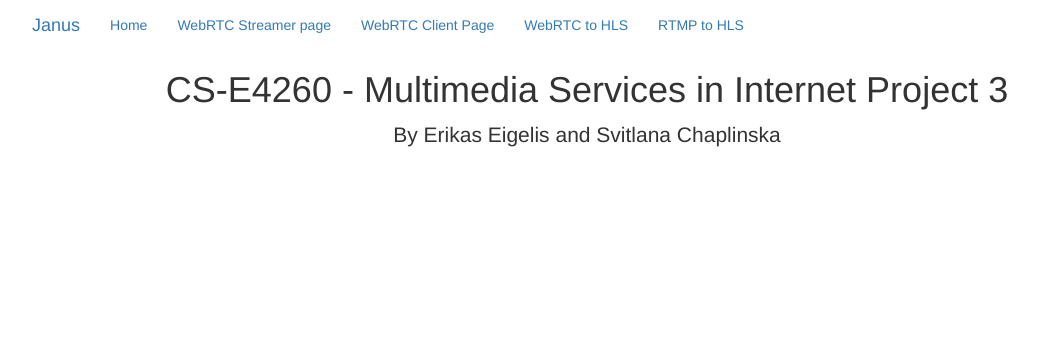
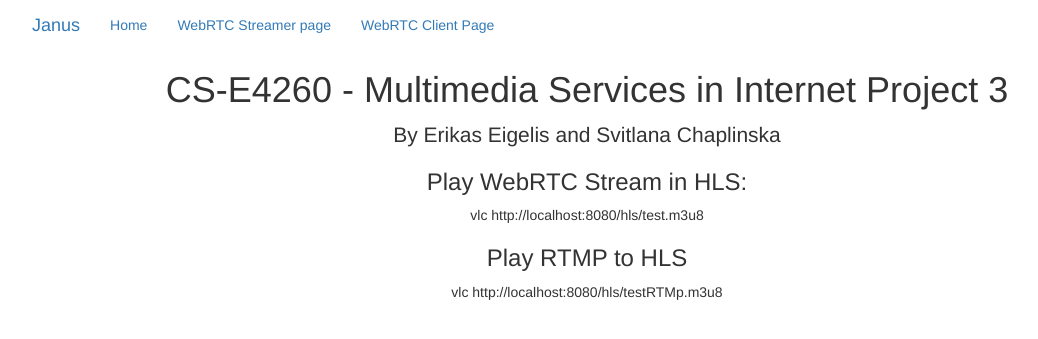
Before and after one commit to EErikas/CS-E4260-Assignment-3-scripts, a Django app: page / in a window 1280 px wide. Shown: the top 339 px of the page, without its empty margins (53-1091 px from the left). Run offline with Django 3.2, Linux system fonts and the light colour scheme; some libraries are stand-ins or nearby versions.

Commit message:
Minor improvements

```diff
--- a/multimedia_assignment_3_serrver/views.py
+++ b/multimedia_assignment_3_serrver/views.py
@@ -23,10 +23,12 @@ def show_streamer(request):
 
 
 def show_rtp_to_hls(request):
-    return render(request, 'hls.html', context={
-        "name": "RTP to HLS (From Janus)",
-        "source_url": "http://localhost:8080/hls/test.m3u8"
-    })
+    os.popen('vlc http://localhost:8080/hls/test.m3u8')
+    return HttpResponse("Running stream")
+    # return render(request, 'hls.html', context={
+    #     "name": "RTP to HLS (From Janus)",
+    #     "source_url": "http://localhost:8080/hls/test.m3u8"
+    # })
 
 
 def execute_command(request):
--- a/templates/base.html
+++ b/templates/base.html
@@ -34,8 +34,8 @@
             <li><a href="{% url 'index' %}">Home</a></li>
             <li><a href="{% url 'streamer' %}">WebRTC Streamer page</a></li>
             <li><a href="{% url 'client' %}">WebRTC Client Page</a></li>
-            <li><a href="{% url 'rtp_hls' %}">WebRTC to HLS</a></li>
-            <li><a href="{% url 'rtmp_hls' %}">RTMP to HLS</a></li>
+{#            <li><a href="{% url 'rtp_hls' %}">WebRTC to HLS</a></li>#}
+{#            <li><a href="{% url 'rtmp_hls' %}">RTMP to HLS</a></li>#}
         </ul>
     </div>
 </div>
--- a/templates/index.html
+++ b/templates/index.html
@@ -3,5 +3,9 @@
     <div class="text-center mt-5">
         <h1 class="mt-5">CS-E4260 - Multimedia Services in Internet Project 3</h1>
         <p class="lead">By Erikas Eigelis and Svitlana Chaplinska</p>
+        <h3>Play WebRTC Stream in HLS:</h3>
+        <p>vlc http://localhost:8080/hls/test.m3u8</p>
+        <h3>Play RTMP to HLS</h3>
+        <p>vlc http://localhost:8080/hls/testRTMp.m3u8</p>
     </div>
 {% endblock %}
```
